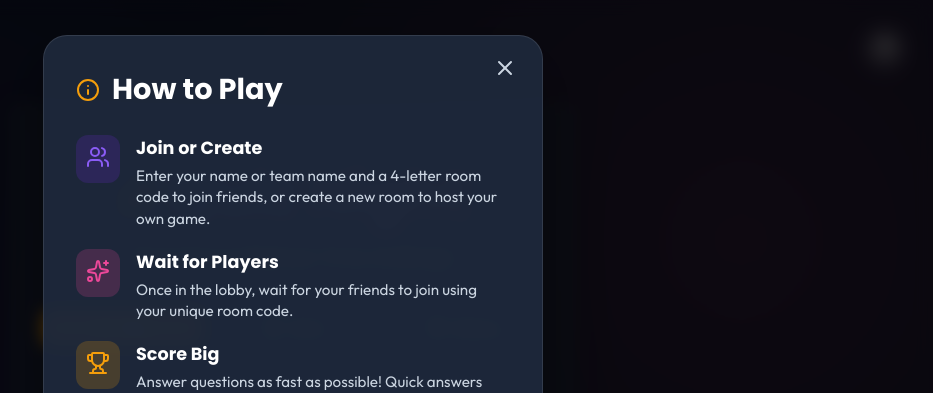
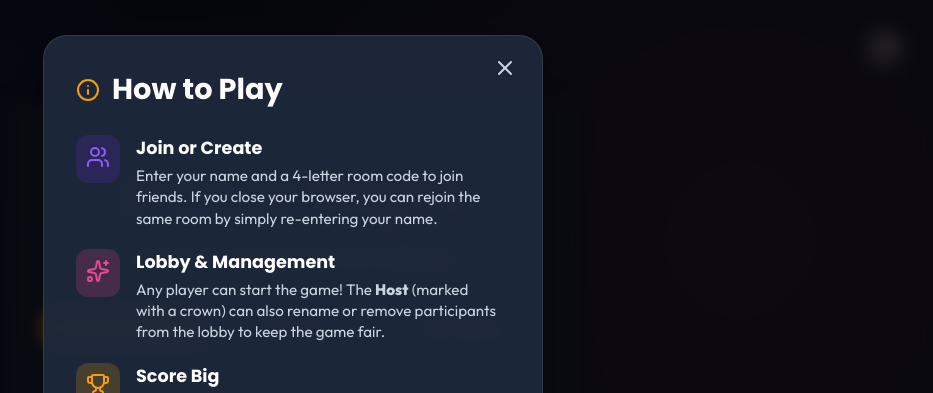
Before and after one commit to shaoli-lu/quiz-night, a Next.js app: page / in a window 1280 px wide. Both pictures are taken after a click on the button "Help". Shown: the top 393 px of the page, without its empty margins (347-1280 px from the left). Built offline with nearby package versions, Linux system fonts and the light colour scheme; no server answers; the database is empty.

Commit message:
Update instructions

```diff
--- a/src/components/HelpModal.tsx
+++ b/src/components/HelpModal.tsx
@@ -104,7 +104,7 @@ export default function HelpModal() {
                 <div>
                   <h3 style={{ fontSize: '1.1rem', marginBottom: '4px' }}>Join or Create</h3>
                   <p style={{ color: 'var(--text-muted)', fontSize: '0.95rem', lineHeight: '1.4' }}>
-                    Enter your name or team name and a 4-letter room code to join friends, or create a new room to host your own game.
+                    Enter your name and a 4-letter room code to join friends. If you close your browser, you can rejoin the same room by simply re-entering your name.
                   </p>
                 </div>
               </div>
@@ -114,9 +114,9 @@ export default function HelpModal() {
                   <Sparkles size={24} color="var(--secondary)" />
                 </div>
                 <div>
-                  <h3 style={{ fontSize: '1.1rem', marginBottom: '4px' }}>Wait for Players</h3>
+                  <h3 style={{ fontSize: '1.1rem', marginBottom: '4px' }}>Lobby & Management</h3>
                   <p style={{ color: 'var(--text-muted)', fontSize: '0.95rem', lineHeight: '1.4' }}>
-                    Once in the lobby, wait for your friends to join using your unique room code.
+                    Any player can start the game! The <strong>Host</strong> (marked with a crown) can also rename or remove participants from the lobby to keep the game fair.
                   </p>
                 </div>
               </div>
```
